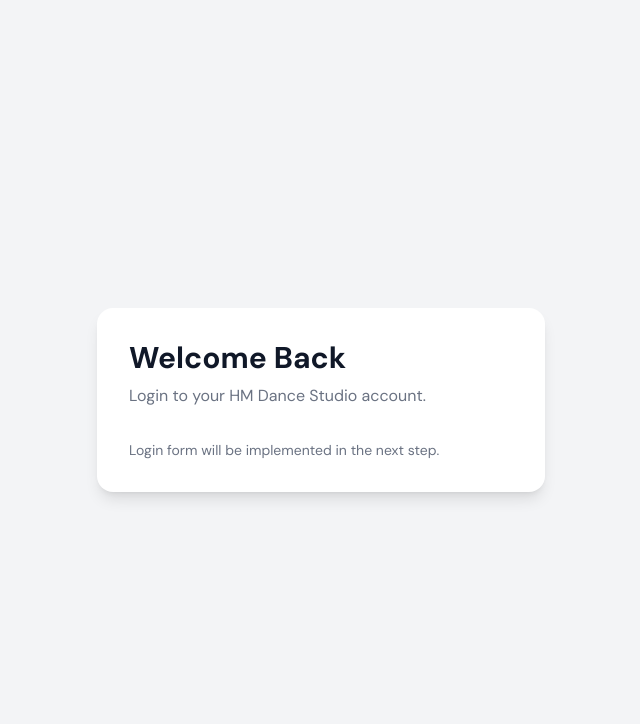
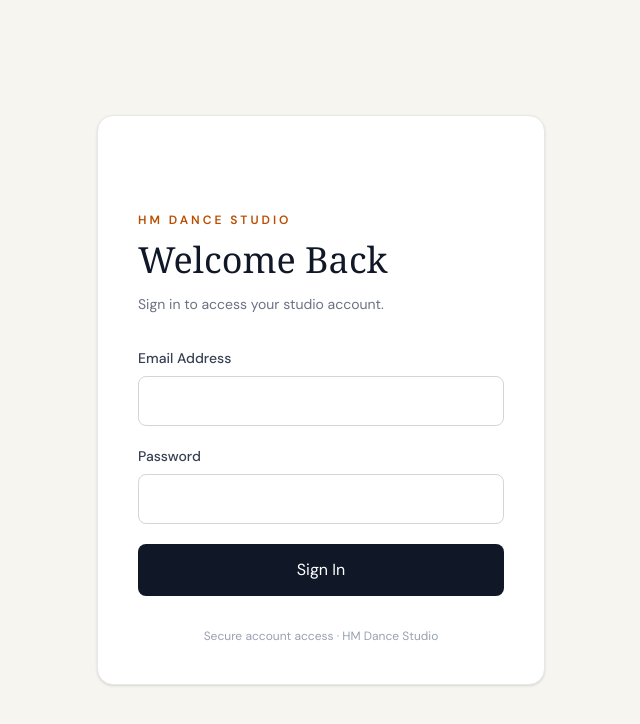
Before and after one commit to guddurarthoreofficial/HM-dance-studio, a React (Vite) app in the folder frontend/: page /login in a window 1280 px wide. Shown: the top 724 px of the page, without its empty margins (319-959 px from the left). Built offline with nearby package versions, Linux system fonts and the light colour scheme; a web font is replaced by a local one.

Commit message:
feat(auth): implement admin and student login

```diff
--- a/frontend/src/pages/auth/Login.jsx
+++ b/frontend/src/pages/auth/Login.jsx
@@ -1,17 +1,183 @@
+
+import { useState } from "react";
+import { Link, Navigate, useNavigate } from "react-router-dom";
+
+import api from "../../services/api";
+import { useAuth } from "../../context/AuthContext";
+
 const Login = () => {
+  const navigate = useNavigate();
+
+  const { login, isAuthenticated, user, loading: authLoading } = useAuth();
+
+  const [formData, setFormData] = useState({
+    email: "",
+    password: "",
+  });
+
+  const [loading, setLoading] = useState(false);
+  const [error, setError] = useState("");
+
+  if (authLoading) {
+    return (
+      <div className="flex min-h-screen items-center justify-center">
+        <div className="h-9 w-9 animate-spin rounded-full border-4 border-gray-200 border-t-black" />
+      </div>
+    );
+  }
+
+  if (isAuthenticated) {
+    return (
+      <Navigate
+        to={user?.role === "admin" ? "/admin/dashboard" : "/student/dashboard"}
+        replace
+      />
+    );
+  }
+
+  const handleChange = (e) => {
+    setFormData({
+      ...formData,
+      [e.target.name]: e.target.value,
+    });
+
+    setError("");
+  };
+
+  const handleSubmit = async (e) => {
+    e.preventDefault();
+
+    setError("");
+
+    if (!formData.email.trim() || !formData.password) {
+      setError("Please enter your email and password.");
+      return;
+    }
+
+    try {
+      setLoading(true);
+
+      const response = await api.post("/auth/login", {
+        email: formData.email.trim().toLowerCase(),
+        password: formData.password,
+      });
+
+      const data = response.data;
+
+      if (!data.token || !data.user) {
+        throw new Error("Invalid login response from server.");
+      }
+
+      login(data);
+
+      if (data.user.role === "admin") {
+        navigate("/admin/dashboard", { replace: true });
+      } else if (data.user.role === "student") {
+        navigate("/student/dashboard", { replace: true });
+      } else {
+        setError("Your account role is not supported.");
+      }
+    } catch (err) {
+      setError(
+        err.response?.data?.message ||
+        err.message ||
+        "Login failed. Please try again."
+      );
+    } finally {
+      setLoading(false);
+    }
+  };
+
   return (
-    <main className="flex min-h-screen items-center justify-center bg-gray-100 px-4">
-      <div className="w-full max-w-md rounded-2xl bg-white p-8 shadow-lg">
-        <h1 className="text-3xl font-bold text-gray-900">
-          Welcome Back
-        </h1>
+    <main className="flex min-h-screen items-center justify-center bg-[#f7f5f0] px-4 py-10">
+      <div className="w-full max-w-md rounded-2xl border border-gray-200 bg-white p-8 shadow-sm sm:p-10">
 
-        <p className="mt-2 text-gray-500">
-          Login to your HM Dance Studio account.
-        </p>
+        <Link
+          to="/"
+          className="text-sm font-medium text-gray-500 transition hover:text-black"
+        >
+          ← Back to Website
+        </Link>
 
-        <p className="mt-8 text-sm text-gray-500">
-          Login form will be implemented in the next step.
+        <div className="mt-8">
+          <p className="text-xs font-semibold uppercase tracking-[0.25em] text-amber-700">
+            HM Dance Studio
+          </p>
+
+          <h1 className="mt-3 font-serif text-4xl text-gray-900">
+            Welcome Back
+          </h1>
+
+          <p className="mt-3 text-sm leading-6 text-gray-500">
+            Sign in to access your studio account.
+          </p>
+        </div>
+
+        <form onSubmit={handleSubmit} className="mt-8 space-y-5">
+
+          <div>
+            <label
+              htmlFor="email"
+              className="mb-2 block text-sm font-medium text-gray-700"
+            >
+              Email Address
+            </label>
+
+            <input
+              id="email"
+              name="email"
+              type="email"
+              autoComplete="username"
+              placeholder="Enter your email"
+              value={formData.email}
+              onChange={handleChange}
+              className="w-full rounded-lg border border-gray-300 px-4 py-3 text-sm outline-none transition focus:border-amber-700 focus:ring-2 focus:ring-amber-100"
+              required
+            />
+          </div>
+
+          <div>
+            <label
+              htmlFor="password"
+              className="mb-2 block text-sm font-medium text-gray-700"
+            >
+              Password
+            </label>
+
+            <input
+              id="password"
+              name="password"
+              type="password"
+              autoComplete="current-password"
+              placeholder="Enter your password"
+              value={formData.password}
+              onChange={handleChange}
+              className="w-full rounded-lg border border-gray-300 px-4 py-3 text-sm outline-none transition focus:border-amber-700 focus:ring-2 focus:ring-amber-100"
+              required
+            />
+          </div>
+
+          {error && (
+            <div
+              role="alert"
+              className="rounded-lg border border-red-200 bg-red-50 px-4 py-3 text-sm text-red-700"
+            >
+              {error}
+            </div>
+          )}
+
+          <button
+            type="submit"
+            disabled={loading}
+            className="w-full rounded-lg bg-gray-900 px-4 py-3.5 text-sm font-semibold text-white transition hover:bg-amber-800 disabled:cursor-not-allowed disabled:opacity-60"
+          >
+            {loading ? "Signing in..." : "Sign In"}
+          </button>
+
+        </form>
+
+        <p className="mt-8 text-center text-xs text-gray-400">
+          Secure account access · HM Dance Studio
         </p>
       </div>
     </main>
```
